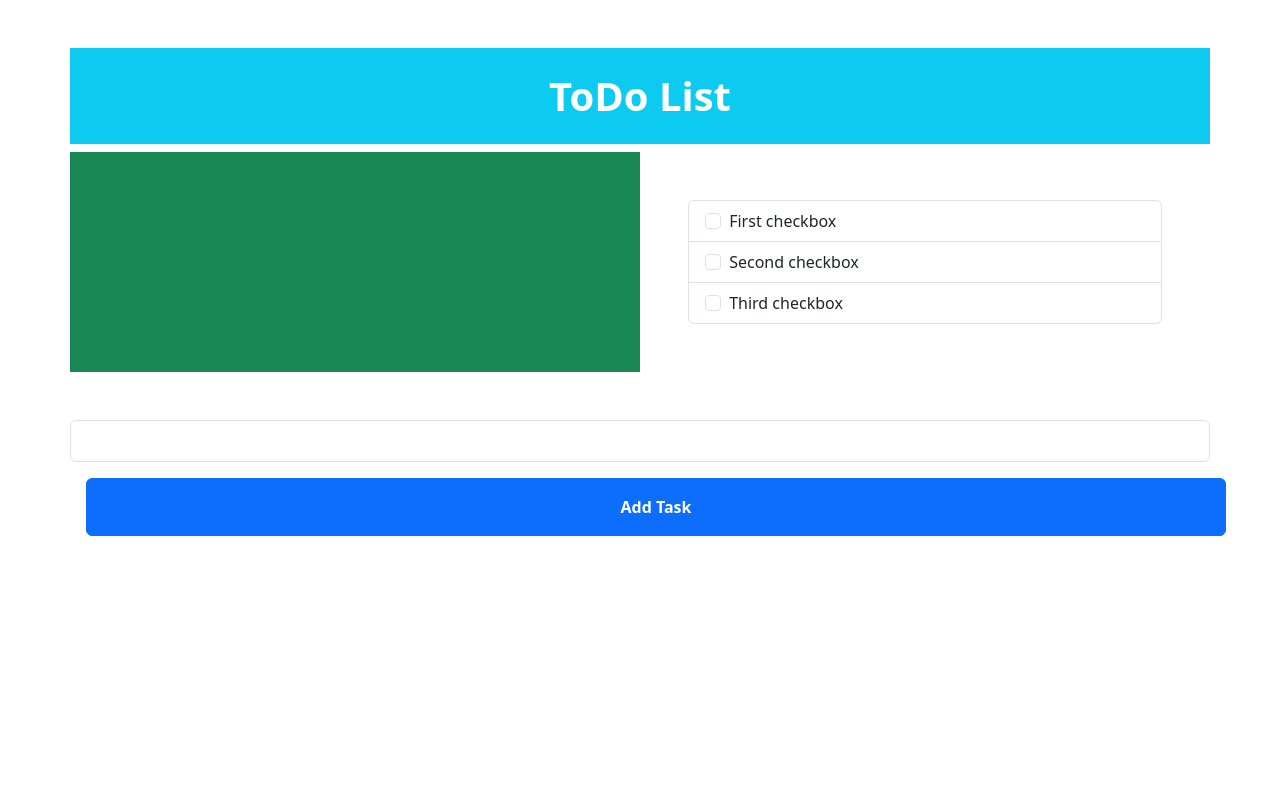
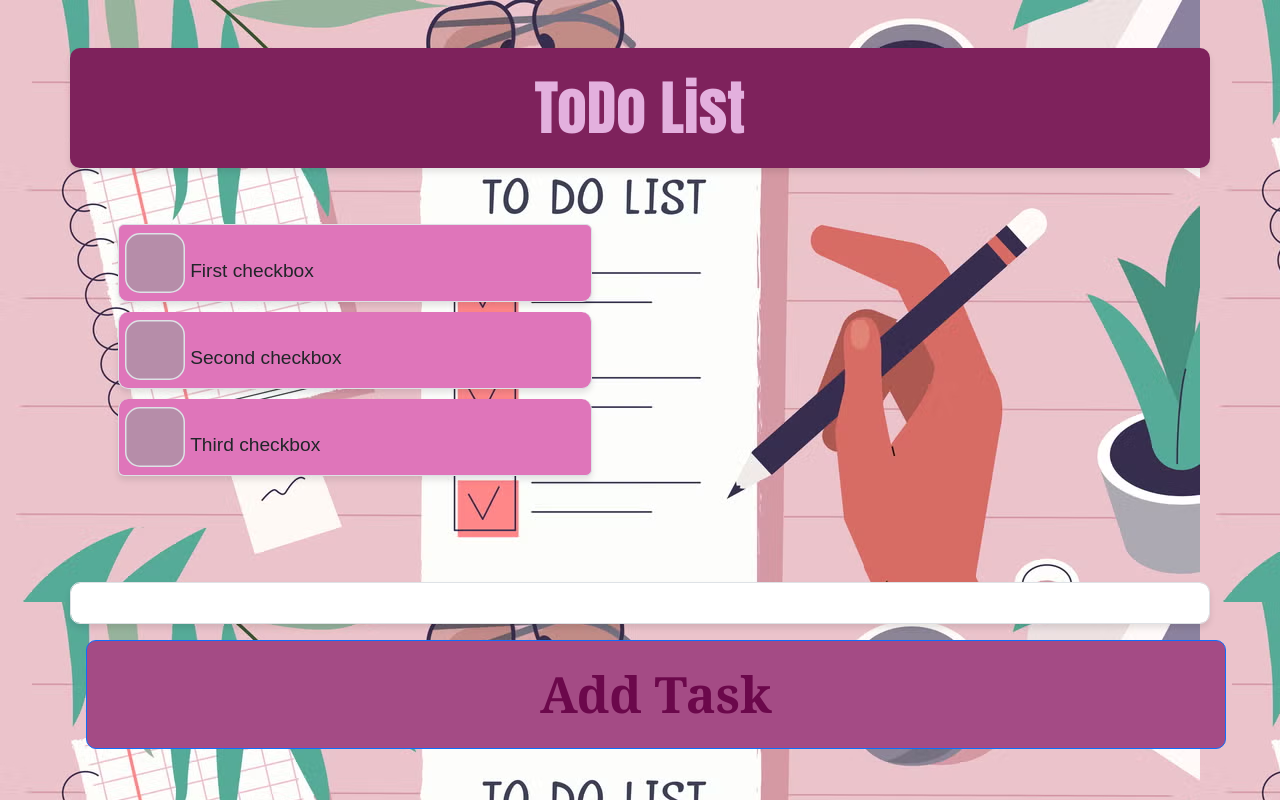
Before and after one commit to Bhashini123868/ToDoList, a plain HTML site: page index.html in a window 1280 px wide. Drawn offline with nearby package versions, Linux system fonts and the light colour scheme.

Commit message:
first commit

```diff
--- a/index.html
+++ b/index.html
@@ -3,19 +3,20 @@
 <head>
     <meta charset="UTF-8">
     <meta name="viewport" content="width=device-width, initial-scale=1.0">
-    <title>Document</title>
+    <title>myToDoApp</title>
     <link href="https://cdn.jsdelivr.net/npm/bootstrap@5.3.3/dist/css/bootstrap.min.css" rel="stylesheet" integrity="sha384-QWTKZyjpPEjISv5WaRU9OFeRpok6YctnYmDr5pNlyT2bRjXh0JMhjY6hW+ALEwIH" crossorigin="anonymous">
+    <link rel="stylesheet" href="style.css">
 </head>
 <body>
 
     <div class="container mt-5">
         <div class="row">
-            <h1 class="text-center p-4 bg-info text-white fw-bolder">ToDo List</h1>
-            <div class="col-6 bg-success">
+            <h1 class="text-center p-4 fw-bolder">ToDo List</h1>
+            <!-- <div class="col-6 bg-success">
 
-            </div>
-            <div class="col-6 p-5">
-                <ul class="list-group" id="uList">
+            </div> -->
+            <div class="col-6 p-5" >
+                <ul class="list-group" id="uList" >
                     <li class="list-group-item">
                       <input class="form-check-input me-1" type="checkbox" value="" id="1">
                       <label class="form-check-label stretched-link" for="">First checkbox</label>
--- /dev/null
+++ b/style.css
@@ -0,0 +1,55 @@
+body {
+    background-color: #c766a3;
+    font-family: 'Arial', sans-serif;
+    background-image: url(image/backgnd.png);
+}
+
+h1 {
+    border-radius: 10px;
+    box-shadow: 0px 4px 6px rgba(0,0,0,0.1);
+    background-color: #7e225c;
+    font-family: Impact, Haettenschweiler, 'Arial Narrow Bold', sans-serif;
+    font-size: 60px;
+    color: rgb(227, 176, 222);
+
+}
+
+#txtTask {
+    border-radius: 10px;
+    box-shadow: 0px 4px 6px rgba(0,0,0,0.1);
+    color: #d89ac2;
+}
+
+#btnAddTask {
+    border-radius: 10px;
+    transition: all 0.3s ease;
+    background-color: #a44b85;
+    font-family: Georgia, 'Times New Roman', Times, serif, 'Gill Sans MT', Calibri, 'Trebuchet MS', sans-serif, 'Arial Narrow', Arial, sans-serif;
+    font-size: 50px;
+    color: #6b084b;
+}
+
+#btnAddTask:hover {
+    background-color: #9c1f75;
+    transform: scale(1.05);
+}
+
+.list-group-item {
+    background-color: #df75ba;
+    border-radius: 10px;
+    box-shadow: 0px 4px 6px rgba(0,0,0,0.1);
+    margin-bottom: 10px;
+    font-size: 40px;
+}
+
+.form-check-input {
+    transform: scale(1.5);
+    margin-right: 10px;
+    background-color: rgb(182, 141, 169);
+}
+
+.form-check-label {
+    font-size: 1.2rem;
+
+
+}
```
Also changed, not shown: image/backgnd.png (added).
